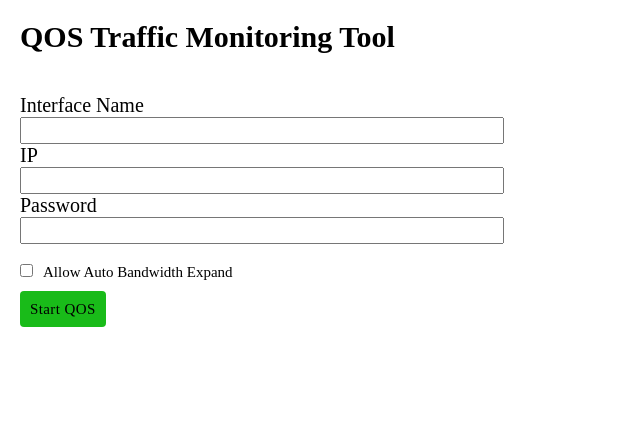
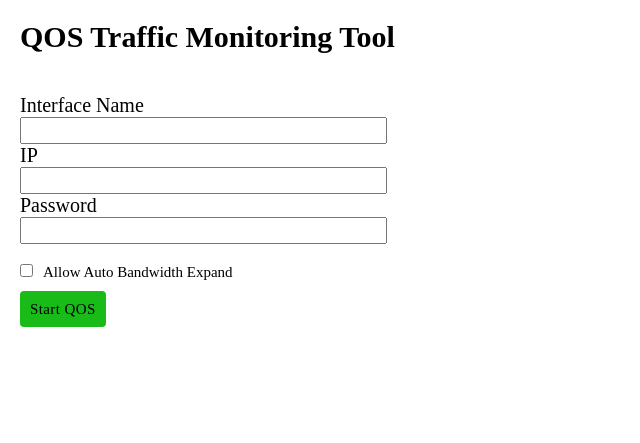
Before and after one commit to vibhuthasak/cisco-qos-viewer, a Flask app: page / in a window 1280 px wide. Shown: the top 443 px of the page, without its empty margins (0-640 px from the left). Run offline with Flask 2, Linux system fonts and the light colour scheme; some libraries are stand-ins or nearby versions.

Commit message:
minor ui fixes

```diff
--- a/static/style.css
+++ b/static/style.css
@@ -15,7 +15,7 @@ body {
 
 .control-container {
   margin: 2rem;
-  flex: 3 1 auto;
+  flex: 1 1 auto;
 }
 
 .information-container {
```
